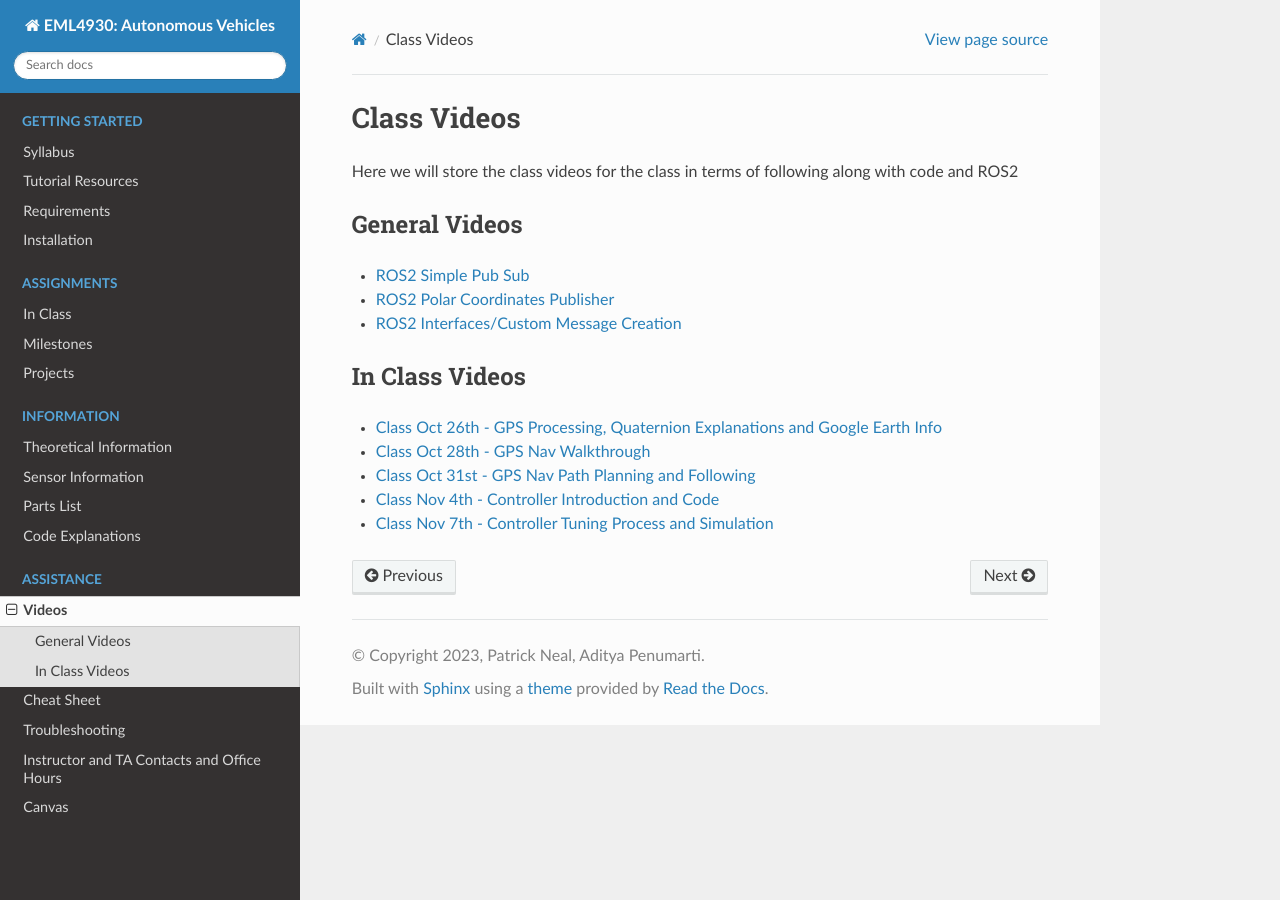
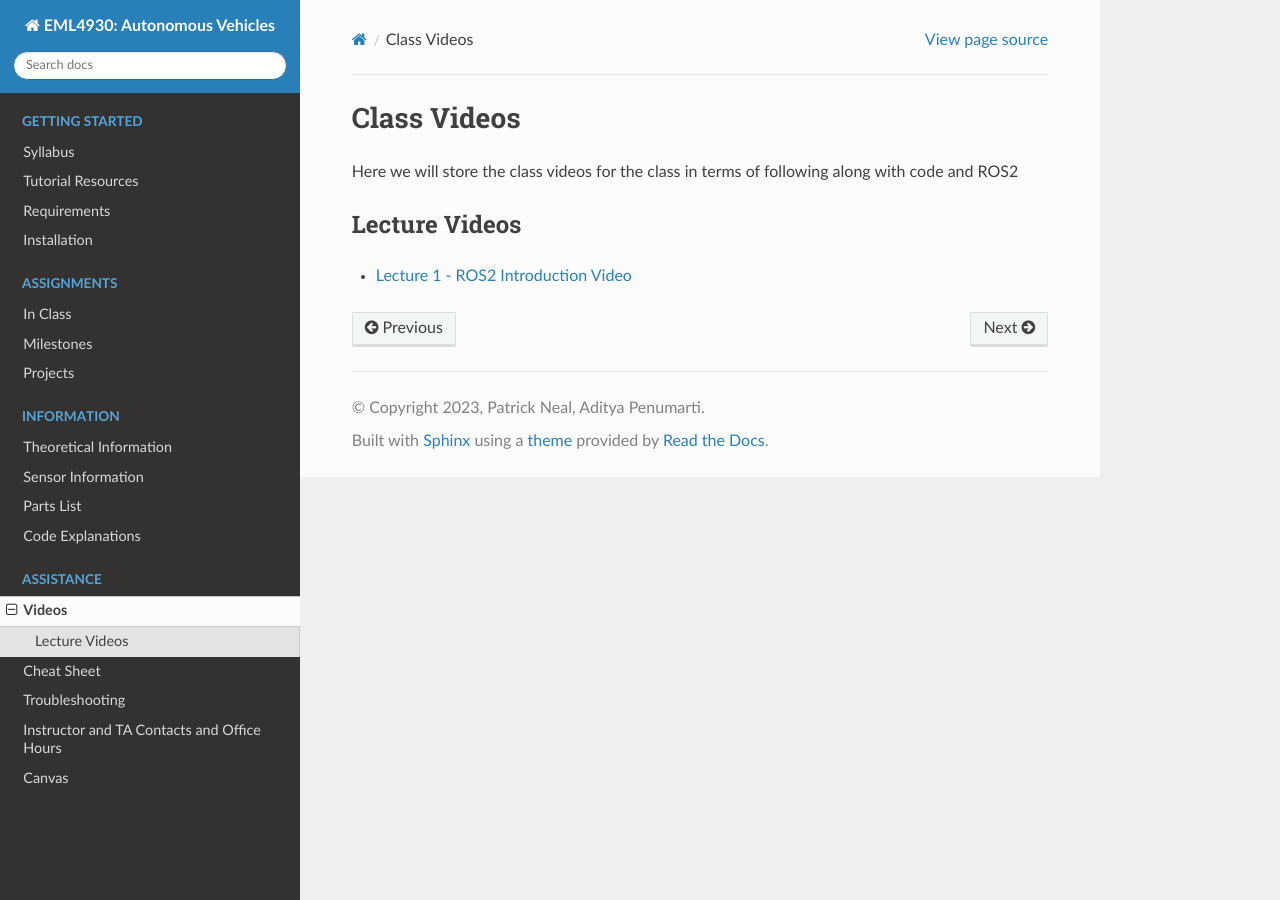
Before and after one commit to av-mae-uf/av1tenth-docs, a Sphinx documentation site: the page built from docs/assistance/videos.rst, in a window 1280 px wide. Built offline with Sphinx 7.4.7 and the Read the Docs theme 2.0.0, drawn with Linux system fonts in a browser that asks for light colours.

Commit message:
Adding video for Jan 23 2023

```diff
--- a/docs/assistance/videos.rst
+++ b/docs/assistance/videos.rst
@@ -3,20 +3,25 @@ Class Videos
 
 Here we will store the class videos for the class in terms of following along with code and ROS2
 
-General Videos
+Lecture Videos
 ^^^^^^^^^^^^^^
 
-* `ROS2 Simple Pub Sub <http://www.ccrane3.com/eml4930AV/videos/220913_ros2_tutorial1.mp4>`_
+* `Lecture 1 - ROS2 Introduction Video <http://www.ccrane3.com/eml4930AV/videos/230123_eml4930AV.mp4>`_
 
-* `ROS2 Polar Coordinates Publisher <http://www.ccrane3.com/eml4930AV/videos/220915_ros2_tutorial2.mp4>`_
+.. General Videos
+.. ^^^^^^^^^^^^^^
 
-* `ROS2 Interfaces/Custom Message Creation <http://www.ccrane3.com/eml4930AV/videos/220917_ros2_tutorial3.mp4>`_
+.. * `ROS2 Simple Pub Sub <http://www.ccrane3.com/eml4930AV/videos/220913_ros2_tutorial1.mp4>`_
 
-In Class Videos
-^^^^^^^^^^^^^^^
+.. * `ROS2 Polar Coordinates Publisher <http://www.ccrane3.com/eml4930AV/videos/220915_ros2_tutorial2.mp4>`_
 
-* `Class Oct 26th - GPS Processing, Quaternion Explanations and Google Earth Info <http://www.ccrane3.com/eml4930AV/videos/221026_eml4930.mp4>`_
-* `Class Oct 28th - GPS Nav Walkthrough <http://www.ccrane3.com/eml4930AV/videos/221028_eml4930.mp4>`_
-* `Class Oct 31st - GPS Nav Path Planning and Following <http://www.ccrane3.com/eml4930AV/videos/221031_eml4930.mp4>`_
-* `Class Nov 4th - Controller Introduction and Code <http://www.ccrane3.com/eml4930AV/videos/221104_eml4930.mp4>`_
-* `Class Nov 7th - Controller Tuning Process and Simulation <http://www.ccrane3.com/eml4930AV/videos/221107_eml4930.mp4>`_
+.. * `ROS2 Interfaces/Custom Message Creation <http://www.ccrane3.com/eml4930AV/videos/220917_ros2_tutorial3.mp4>`_
+
+.. In Class Videos
+.. ^^^^^^^^^^^^^^^
+
+.. * `Class Oct 26th - GPS Processing, Quaternion Explanations and Google Earth Info <http://www.ccrane3.com/eml4930AV/videos/221026_eml4930.mp4>`_
+.. * `Class Oct 28th - GPS Nav Walkthrough <http://www.ccrane3.com/eml4930AV/videos/221028_eml4930.mp4>`_
+.. * `Class Oct 31st - GPS Nav Path Planning and Following <http://www.ccrane3.com/eml4930AV/videos/221031_eml4930.mp4>`_
+.. * `Class Nov 4th - Controller Introduction and Code <http://www.ccrane3.com/eml4930AV/videos/221104_eml4930.mp4>`_
+.. * `Class Nov 7th - Controller Tuning Process and Simulation <http://www.ccrane3.com/eml4930AV/videos/221107_eml4930.mp4>`_
```
